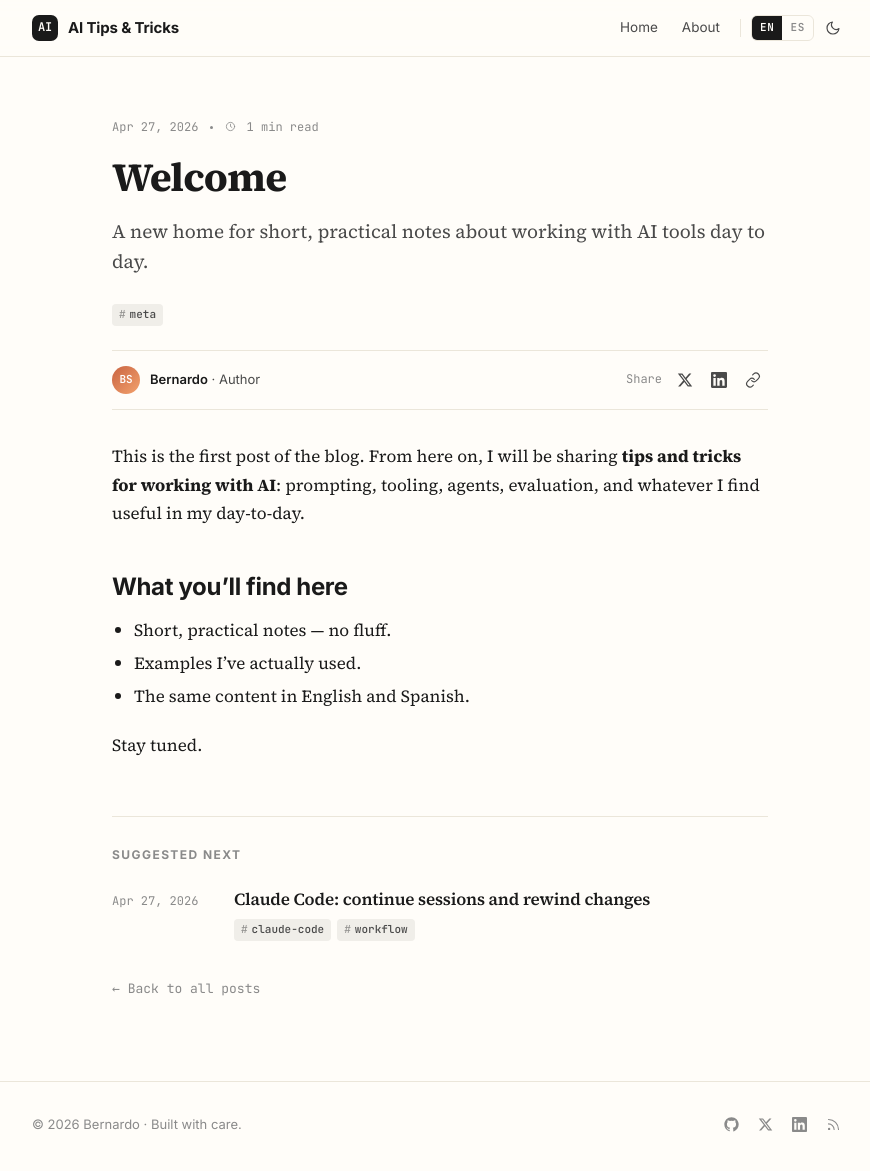
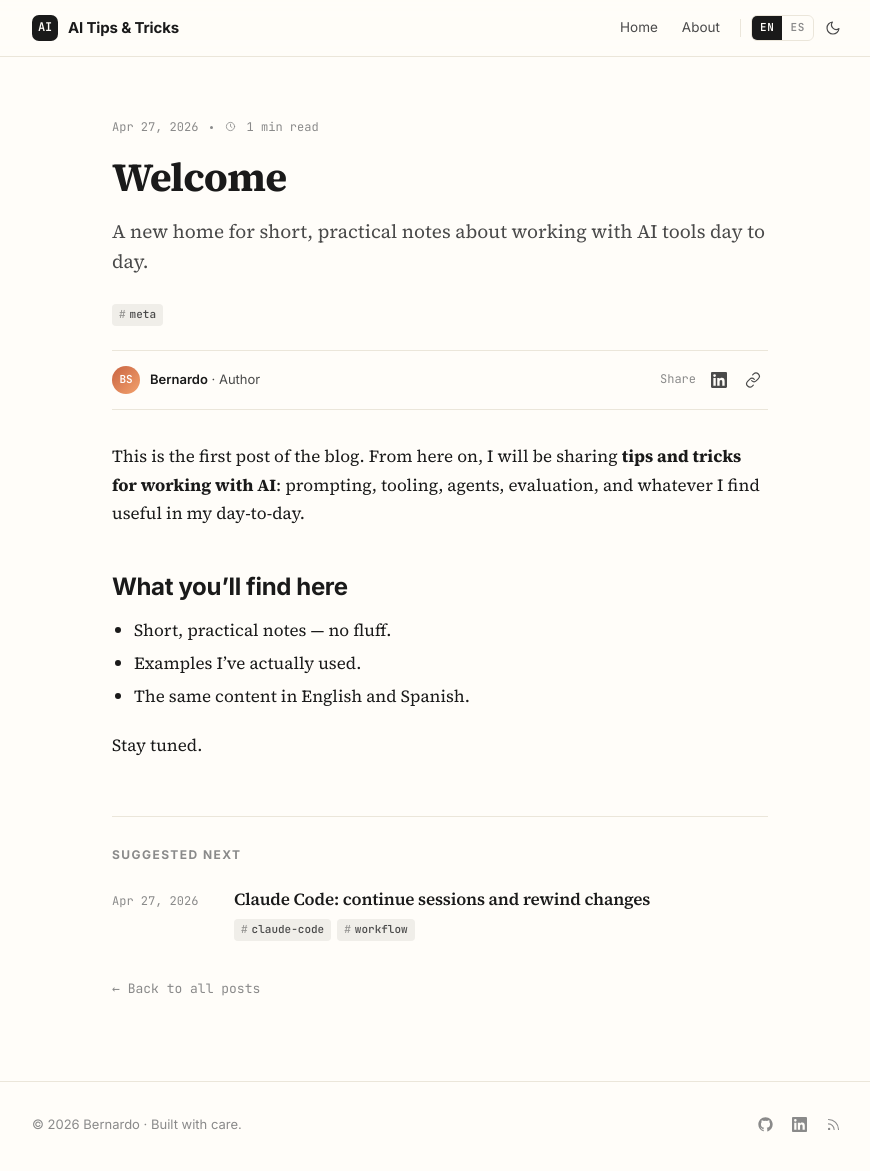
Before and after one commit to bernardosecades/bernardosecades.github.io, a Jekyll site: the page built from _posts/en/2026-04-27-welcome.md, in a window 1280 px wide and 1176 px high. Shown: the top 1171 px of the window, without its empty margins (200-1070 px from the left). Built offline with Jekyll 4.4.1, drawn with Linux system fonts in a browser that asks for light colours.

Commit message:
remove twitter icon

```diff
--- a/_layouts/default.html
+++ b/_layouts/default.html
@@ -95,9 +95,6 @@
         <a href="https://github.com/bernardosecades" aria-label="GitHub">
           <svg viewBox="0 0 24 24" fill="currentColor"><path d="M12 .5C5.65.5.5 5.65.5 12c0 5.08 3.29 9.39 7.86 10.91.58.11.79-.25.79-.56v-2c-3.2.7-3.87-1.36-3.87-1.36-.52-1.32-1.27-1.67-1.27-1.67-1.04-.71.08-.7.08-.7 1.15.08 1.76 1.18 1.76 1.18 1.02 1.75 2.69 1.24 3.34.95.1-.74.4-1.24.72-1.53-2.55-.29-5.24-1.28-5.24-5.69 0-1.26.45-2.29 1.18-3.1-.12-.29-.51-1.46.11-3.05 0 0 .96-.31 3.15 1.18a10.9 10.9 0 0 1 5.74 0c2.19-1.49 3.15-1.18 3.15-1.18.62 1.59.23 2.76.11 3.05.74.81 1.18 1.84 1.18 3.1 0 4.42-2.69 5.39-5.25 5.68.41.36.78 1.06.78 2.14v3.17c0 .31.21.68.8.56C20.21 21.39 23.5 17.07 23.5 12 23.5 5.65 18.35.5 12 .5z"/></svg>
         </a>
-        <a href="https://twitter.com/" aria-label="Twitter / X">
-          <svg viewBox="0 0 24 24" fill="currentColor"><path d="M18.244 2.25h3.308l-7.227 8.26 8.502 11.24H16.17l-5.214-6.817L4.99 21.75H1.68l7.73-8.835L1.254 2.25H8.08l4.713 6.231zm-1.161 17.52h1.833L7.084 4.126H5.117z"/></svg>
-        </a>
         <a href="https://linkedin.com/" aria-label="LinkedIn">
           <svg viewBox="0 0 24 24" fill="currentColor"><path d="M20.45 20.45h-3.55v-5.57c0-1.33-.03-3.04-1.85-3.04-1.85 0-2.13 1.45-2.13 2.95v5.66H9.36V9h3.41v1.56h.05c.48-.9 1.64-1.85 3.37-1.85 3.6 0 4.27 2.37 4.27 5.46v6.28zM5.34 7.43a2.06 2.06 0 1 1 0-4.12 2.06 2.06 0 0 1 0 4.12zM7.12 20.45H3.56V9h3.56v11.45zM22.23 0H1.77C.79 0 0 .77 0 1.72v20.56C0 23.23.79 24 1.77 24h20.45C23.2 24 24 23.23 24 22.28V1.72C24 .77 23.2 0 22.23 0z"/></svg>
         </a>
--- a/_layouts/post.html
+++ b/_layouts/post.html
@@ -66,10 +66,6 @@ layout: default
       <div class="share">
         <span class="label">{{ t_share }}</span>
         {%- assign post_url = page.url | absolute_url -%}
-        {%- assign post_title_enc = page.title | url_encode -%}
-        <a class="icon-btn" href="https://twitter.com/intent/tweet?url={{ post_url | url_encode }}&text={{ post_title_enc }}" target="_blank" rel="noopener" aria-label="Share on Twitter" title="Twitter / X">
-          <svg viewBox="0 0 24 24" fill="currentColor"><path d="M18.244 2.25h3.308l-7.227 8.26 8.502 11.24H16.17l-5.214-6.817L4.99 21.75H1.68l7.73-8.835L1.254 2.25H8.08l4.713 6.231zm-1.161 17.52h1.833L7.084 4.126H5.117z"/></svg>
-        </a>
         <a class="icon-btn" href="https://www.linkedin.com/sharing/share-offsite/?url={{ post_url | url_encode }}" target="_blank" rel="noopener" aria-label="Share on LinkedIn" title="LinkedIn">
           <svg viewBox="0 0 24 24" fill="currentColor"><path d="M20.45 20.45h-3.55v-5.57c0-1.33-.03-3.04-1.85-3.04-1.85 0-2.13 1.45-2.13 2.95v5.66H9.36V9h3.41v1.56h.05c.48-.9 1.64-1.85 3.37-1.85 3.6 0 4.27 2.37 4.27 5.46v6.28zM5.34 7.43a2.06 2.06 0 1 1 0-4.12 2.06 2.06 0 0 1 0 4.12zM7.12 20.45H3.56V9h3.56v11.45zM22.23 0H1.77C.79 0 0 .77 0 1.72v20.56C0 23.23.79 24 1.77 24h20.45C23.2 24 24 23.23 24 22.28V1.72C24 .77 23.2 0 22.23 0z"/></svg>
         </a>
```
